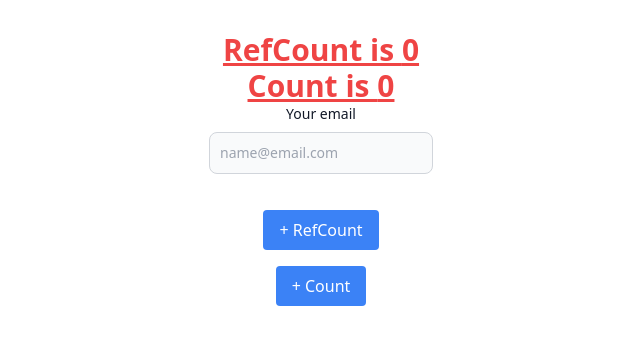
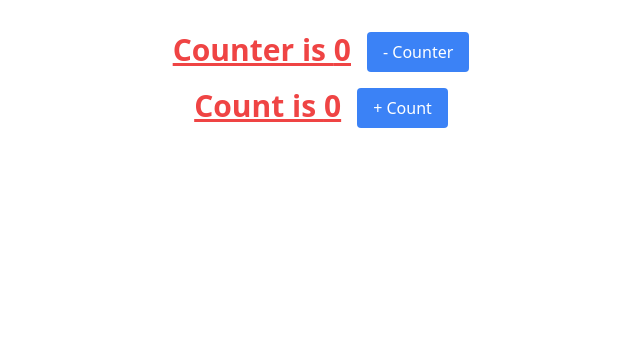
Before and after one commit to rdbhagat999/react18x, a React (Vite) app: page / in a window 1280 px wide. Shown: the top 344 px of the page, without its empty margins (319-959 px from the left). Built offline with nearby package versions, Linux system fonts and the light colour scheme.

Commit message:
adds useCallbackHook example

```diff
--- a/src/App.tsx
+++ b/src/App.tsx
@@ -1,64 +1,86 @@
-import { useEffect, useRef, useState } from "react";
+import { useCallback, useState } from "react";
 import "./App.css";
 
+const functionCounterSet = new Set();
+
 function App() {
-  const countRef = useRef(0);
-  const inputRef = useRef<HTMLInputElement | null>(null);
   const [count, setCount] = useState(0);
+  const [counter, setCounter] = useState(0);
 
-  const handleCount = () => {
-    inputRef?.current?.focus();
-    countRef.current++;
-    console.log("handleCount", countRef.current);
+  const handleCountIncrement = () => {
+    setCount(count + 1);
+    console.log("handleCountIncrement");
   };
 
-  useEffect(() => {
-    console.log("[useEffect] [onmount] component rendered", countRef.current);
-  }, []);
+  const handleCountDecrement = () => {
+    setCount(count - 1);
+    console.log("handleCountDecrement");
+  };
 
-  useEffect(() => {
-    console.log("[useEffect] component rendered", countRef.current);
-  });
+  // const useCallbackHandleCountIncrement = useCallback(() => {
+  //   setCount(count + 1);
+  //   console.log("useCallbackHandleCountIncrement");
+  // }, [count]);
 
-  console.log("component rendered", countRef.current);
+  const useCallbackHandleCountIncrement = useCallback(handleCountIncrement, [
+    count,
+  ]);
+
+  const useCallbackHandleCountDecrement = useCallback(handleCountDecrement, [
+    count,
+  ]);
+
+  const handleCounterDecrement = () => {
+    setCounter(counter - 1);
+    console.log("handleCounterDecrement");
+  };
+
+  // const useCallbackHandleCounterDecrement = useCallback(() => {
+  //   setCounter(counter - 1);
+  //   console.log("useCallbackHandleCounterDecrement");
+  // }, [counter]);
+
+  const useCallbackHandleCounterDecrement = useCallback(
+    handleCounterDecrement,
+    [counter]
+  );
+
+  console.log("component rendered", count);
+
+  functionCounterSet.add(useCallbackHandleCountIncrement);
+  functionCounterSet.add(useCallbackHandleCountDecrement);
+  functionCounterSet.add(useCallbackHandleCounterDecrement);
+
+  console.log("functionCounterSet", functionCounterSet);
 
   return (
     <>
+      <div className="flex flex-col justify-center items-center gap-4">
+        <div className=" flex gap-4">
           <h1 className="text-3xl text-red-500 font-bold underline">
-        RefCount is {countRef.current}
+            Counter is {counter}
           </h1>
-      <h2 className="text-3xl text-red-500 font-bold underline">
-        Count is {count}
-      </h2>
-      <div className="flex flex-col justify-center items-center gap-4">
-        <div className="mb-5">
-          <label
-            htmlFor="email"
-            className="block mb-2 text-sm font-medium text-gray-900 dark:text-white"
-          >
-            Your email
-          </label>
-          <input
-            ref={inputRef}
-            type="email"
-            id="email"
-            className="bg-gray-50 border border-gray-300 text-gray-900 text-sm rounded-lg focus:ring-blue-500 focus:border-blue-500 block w-full p-2.5"
-            placeholder="name@email.com"
-            required
-          />
-        </div>
+
           <button
             className="px-4 py-2 rounded bg-blue-500 text-white"
-          onClick={handleCount}
+            onClick={useCallbackHandleCounterDecrement}
           >
-          + RefCount
+            - Counter
           </button>
+        </div>
+
+        <div className=" flex gap-4">
+          <h1 className="text-3xl text-red-500 font-bold underline">
+            Count is {count}
+          </h1>
+
           <button
             className="px-4 py-2 rounded bg-blue-500 text-white"
-          onClick={() => setCount(count + 1)}
+            onClick={useCallbackHandleCountIncrement}
           >
             + Count
           </button>
+        </div>
       </div>
     </>
   );
```
Also changed, not shown: src/main.tsx (+7 -7 lines). Lines whose indentation alone changed are shown as unchanged.
